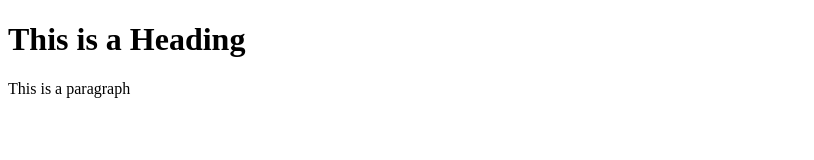
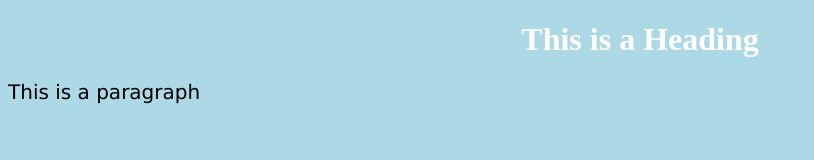
Before and after one commit to RoverDOS/first_project, a plain HTML site: page page2.html in a window 1280 px wide. Shown: the whole page, without its empty margins (0-814 px from the left). Drawn offline with Linux system fonts and the light colour scheme.

Commit message:
add css styles

```diff
--- a/page2.html
+++ b/page2.html
@@ -1,12 +1,25 @@
 <!DOCTYPE html>
 <html>
-<head>
-<title>Page Title</title>
-</head>
-<body>
+	<head>
+	<title>Page Title</title>
+                <style>
+                        body {
+                          background-color: lightblue;
+                        }
 
-<h1>This is a Heading</h1>
-<p>This is a paragraph</p>
+                        h1 {
+                          color: white;
+                          text-align: center
+                        }
 
-</body>
+                        p {
+                          font-family: verdana;
+                          font-size: 20px;
+                        }
+                </style>
+	</head>
+	<body>
+		<h1>This is a Heading</h1>
+		<p>This is a paragraph</p>
+	</body>
 </html>
```
Also changed, not shown: page1.html (+16 -0 lines).
